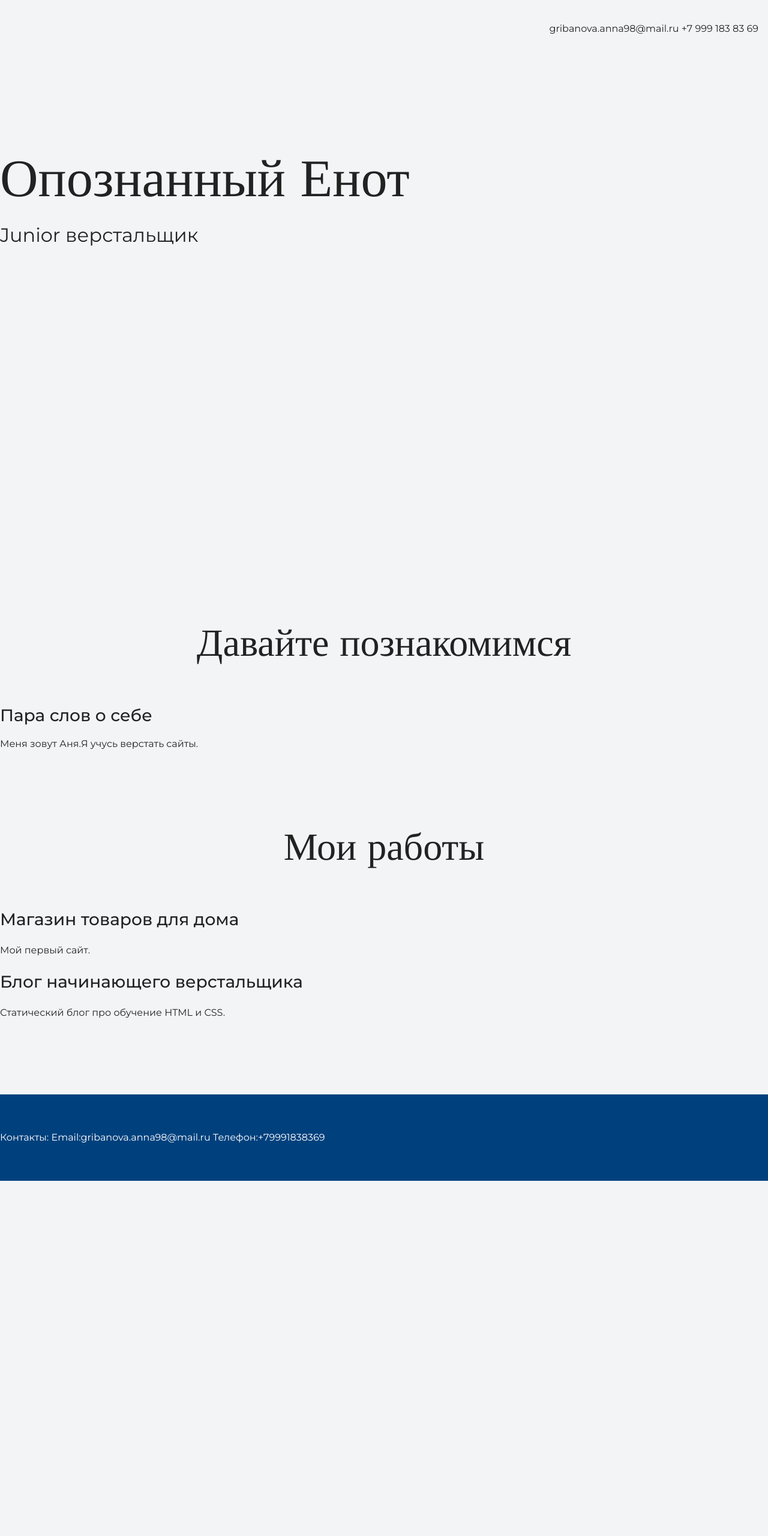
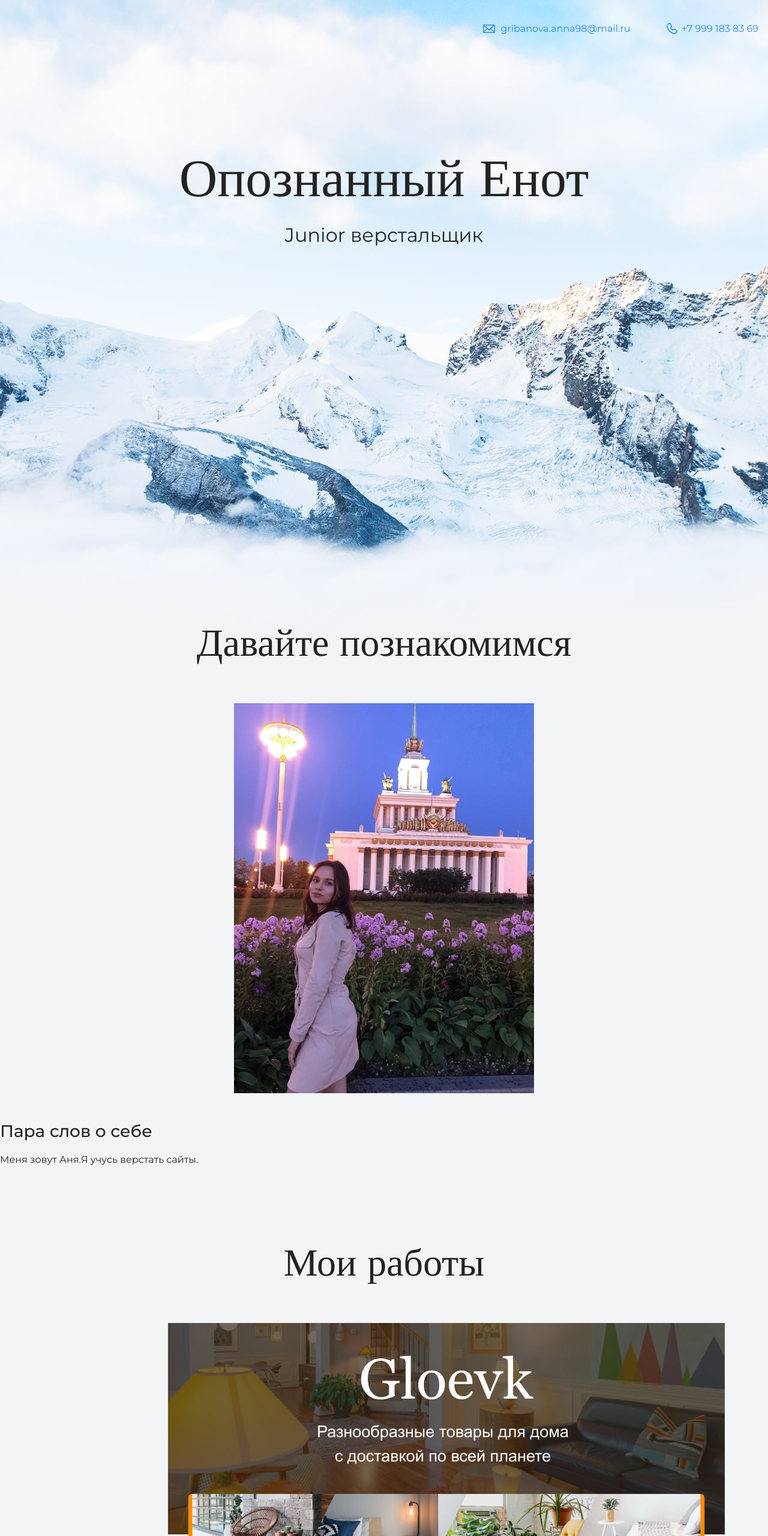
Before and after one commit to Wolfanyy/my-site, a plain HTML site: page index.html in a window 1280 px wide. Shown: the top 2560 px of the page at 60% size. Before the commit the page ends 1968 px from the top, so only its background shows below. Drawn offline with nearby package versions, Linux system fonts and the light colour scheme.

Commit message:
добавляет в разметку ссылки и изображения

```diff
--- a/index.html
+++ b/index.html
@@ -12,8 +12,10 @@
   <body>
       <header class="page-header">
           <div class="container">
-               gribanova.anna98@mail.ru
-               +7 999 183 83 69
+              <a class="header-email"
+                 href="mailto:gribanova.anna98@mail.ru">gribanova.anna98@mail.ru</a>
+              <a class="header-phone"
+                 href="tel:+79991838369">+7 999 183 83 69</a>
           </div>
       </header>
 
@@ -24,24 +26,34 @@
 
       <section class="intro">
           <h2 class="subheading">Давайте познакомимся</h2>
+          <figure class="user-image">
+              <img src="files/user.jpg" width="500" height="650" alt="Фотография
+                 Опознанного Енота">
+          </figure>
           <h3>Пара слов о себе </h3>
           <p>Меня зовут Аня.Я учусь верстать сайты.</p>
       </section>
 
       <section class="portfolio">
           <h2 class="subheading">Мои работы</h2>
-
-      <h3>Магазин товаров для дома</h3>
+          <figure class="project-image">
+              <img src="files/project.jpg" width="928" height="536"
+                   alt="Сайт магазина товаров для дома">
+          </figure>
+          <h3> Магазин товаров для дома</h3>
           <p>Мой первый сайт.</p>
-
+          <a class="button" href="source/project/inde.html">Открыть страницу</a>
+      </section>
       <h3>Блог начинающего верстальщика</h3>
       <p>Статический блог про обучение HTML и CSS.</p>
-    </section>
+
 
       <footer class="page-footer">
-        <p>Контакты:
-        Email:gribanova.anna98@mail.ru
-        Телефон:+79991838369</p>
+          <div class="container">
+              <a class="footer-email"
+                 href="mailto:gribanova.anna98@mail.ru">gribanova.anna98@mail.ru</a>
+              <a class="footer-phone" href="tel:+79991838369">+7 999 183 83 69</a>
+          </div>
       </footer>
   </body>
 </html>
--- a/style.css
+++ b/style.css
@@ -48,6 +48,7 @@ body {
 
 .hero-image {
   margin-bottom: 620px;
+  text-align: center;
 }
 
 .hero-image .container {
@@ -136,7 +137,7 @@ body {
 }
 
 .portfolio {
-  margin: 0 0 120px;
+  margin: 0 280px 120px;
 }
 
 .projects {
```
Also changed, not shown: files/project.jpg (added), files/user.jpg (added), img/hero-bg.jpg (added), img/icon-css.svg (added), img/icon-email-footer.svg (added), img/icon-email-header.svg (added), img/icon-html.svg (added), img/icon-phone-footer.svg (added), img/icon-phone-header.svg (added). Lines whose indentation alone changed are shown as unchanged.
